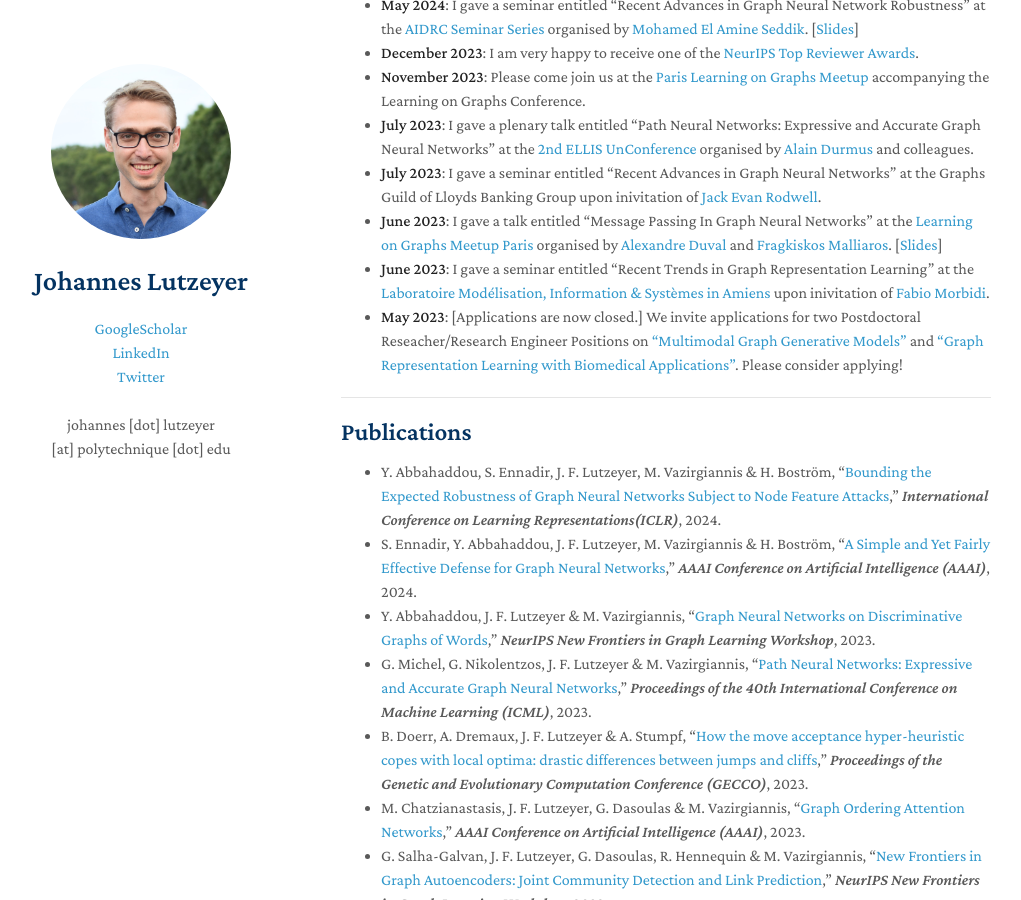
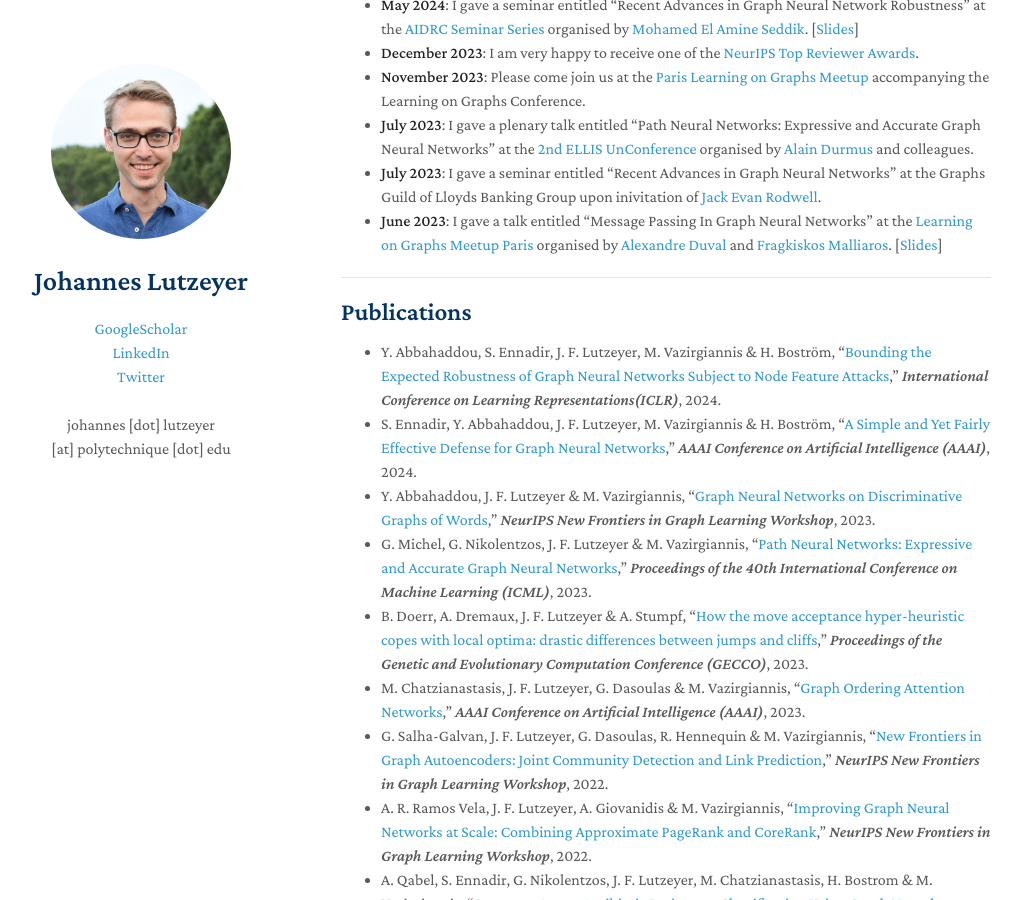
Before and after one commit to johanneslutzeyer/johanneslutzeyer.github.io, a Jekyll site: the page built from index.md, in a window 1280 px wide and 900 px high, scrolled down 531 px. Shown: the whole window, without its empty margins (129-1150 px from the left). Built offline with Jekyll 4.4.1, drawn with Linux system fonts in a browser that asks for light colours; our own code applies the rules of GitHub Pages for plain Markdown files; a script that is not in the unit is left out.

Commit message:
Update index.md

```diff
--- a/index.md
+++ b/index.md
@@ -22,8 +22,7 @@ My academic CV can be accessed <a href="https://johanneslutzeyer.com/doc/Johanne
 - **July 2023**: I gave a plenary talk entitled "Path Neural Networks: Expressive and Accurate Graph Neural Networks" at the <a href="https://ellisunconference2023.github.io/" target="_blank">2nd ELLIS UnConference</a> organised by <a href="http://alain.perso.math.cnrs.fr/index.html" target="_blank">Alain Durmus</a> and colleagues.
 - **July 2023**: I gave a seminar entitled "Recent Advances in Graph Neural Networks" at the Graphs Guild of Lloyds Banking Group upon inivitation of <a href="https://www.linkedin.com/in/jack-rodwell-a0a58612b/?originalSubdomain=uk" target="_blank">Jack Evan Rodwell</a>.
 - **June 2023**: I gave a talk entitled "Message Passing In Graph Neural Networks" at the <a href="https://sites.google.com/view/learning-on-graph-paris-meetup/home" target="_blank">Learning on Graphs Meetup Paris</a> organised by <a href="https://alexduvalinho.github.io/" target="_blank">Alexandre Duval</a> and <a href="https://fragkiskos.me/" target="_blank">Fragkiskos Malliaros</a>. [<a href="https://t.co/P1EJzQntnq" target="_blank">Slides</a>]
-- **June 2023**: I gave a seminar entitled "Recent Trends in Graph Representation Learning" at the <a href="https://www.mis.u-picardie.fr/" target="_blank">Laboratoire Modélisation, Information & Systèmes in Amiens</a> upon inivitation of <a href="https://home.mis.u-picardie.fr/~fabio/Index.html" target="_blank">Fabio Morbidi</a>.
-- **May 2023**: [Applications are now closed.] We invite applications for two Postdoctoral Reseacher/Research Engineer Positions on <a href="http://www.lix.polytechnique.fr/dascim/wp-content/uploads/PositionInMultimodalGraphGenerativeModels.pdf" target="_blank">"Multimodal Graph Generative Models"</a> and <a href="http://www.lix.polytechnique.fr/dascim/wp-content/uploads/PositionInGraphRepresentationLearningWithBiomedicalApplications.pdf" target="_blank">"Graph Representation Learning with Biomedical Applications"</a>. Please consider applying!
+
 
 ---
 
```
